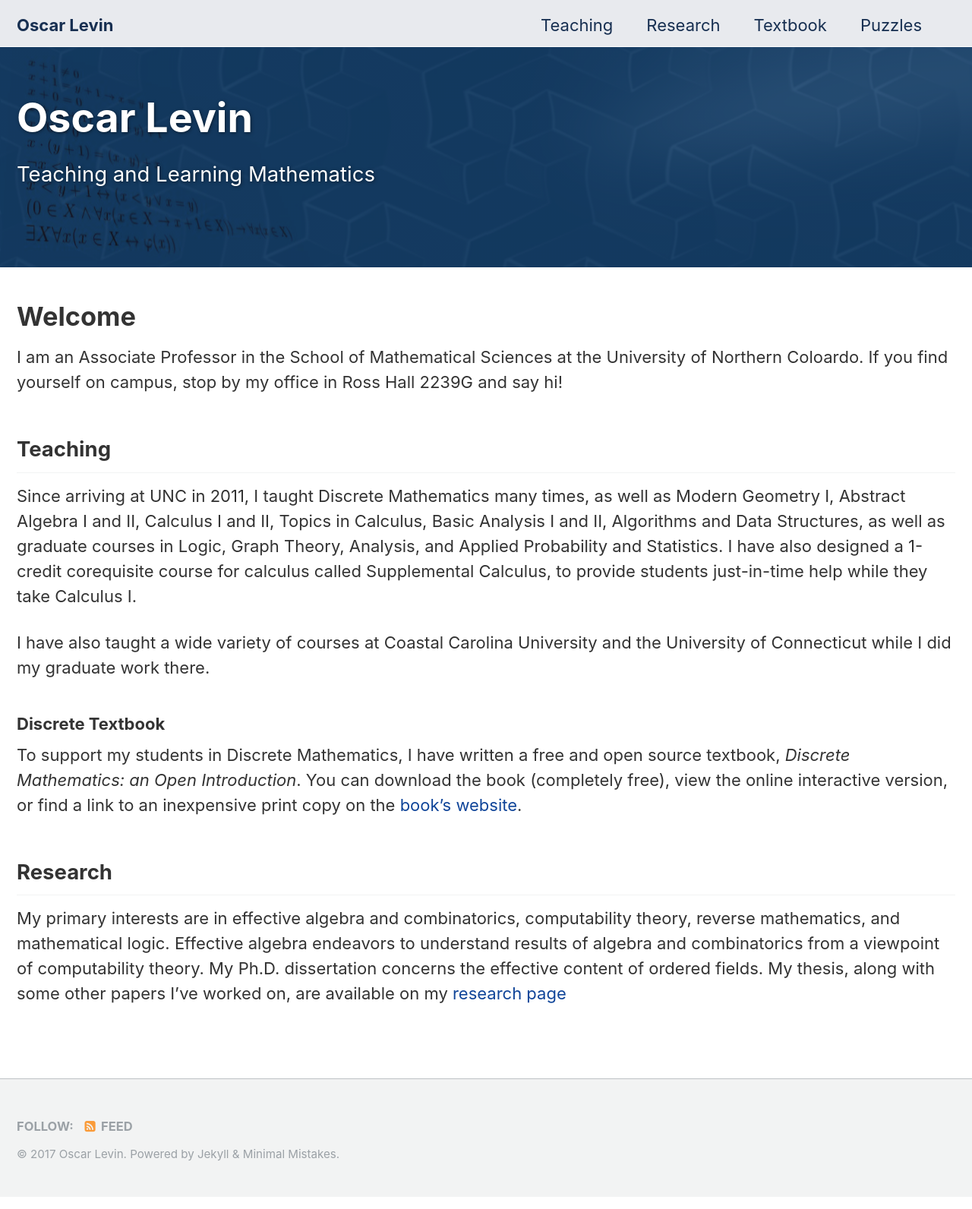
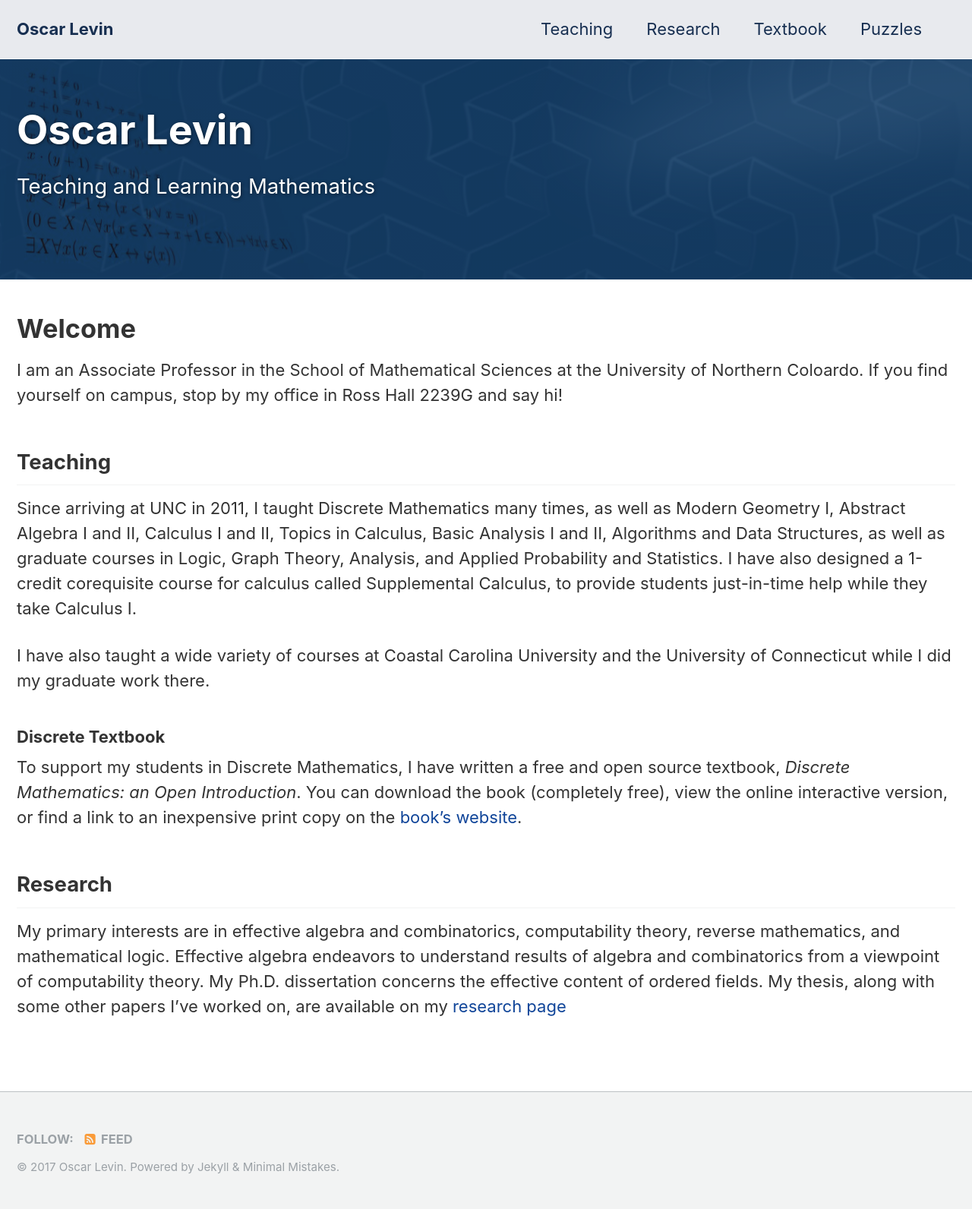
Before and after one commit to oscarlevin/oscarlevin.github.io, a Jekyll site: the page built from index.md, in a window 1280 px wide. Shown: the whole page at 76% size. Built offline with Jekyll 4.4.1, drawn with Linux system fonts in a browser that asks for light colours.

Commit message:
tweaked nav

```diff
--- a/_sass/minimal-mistakes/_masthead.scss
+++ b/_sass/minimal-mistakes/_masthead.scss
@@ -19,7 +19,7 @@
     display: flex;
     -webkit-box-pack: justify;
      justify-content: space-between;
-    padding: .25em 1em 0em;
+    padding: .5em 1em .5em;
     font-family: $sans-serif-narrow;
 
     @include breakpoint($x-large) {
```
